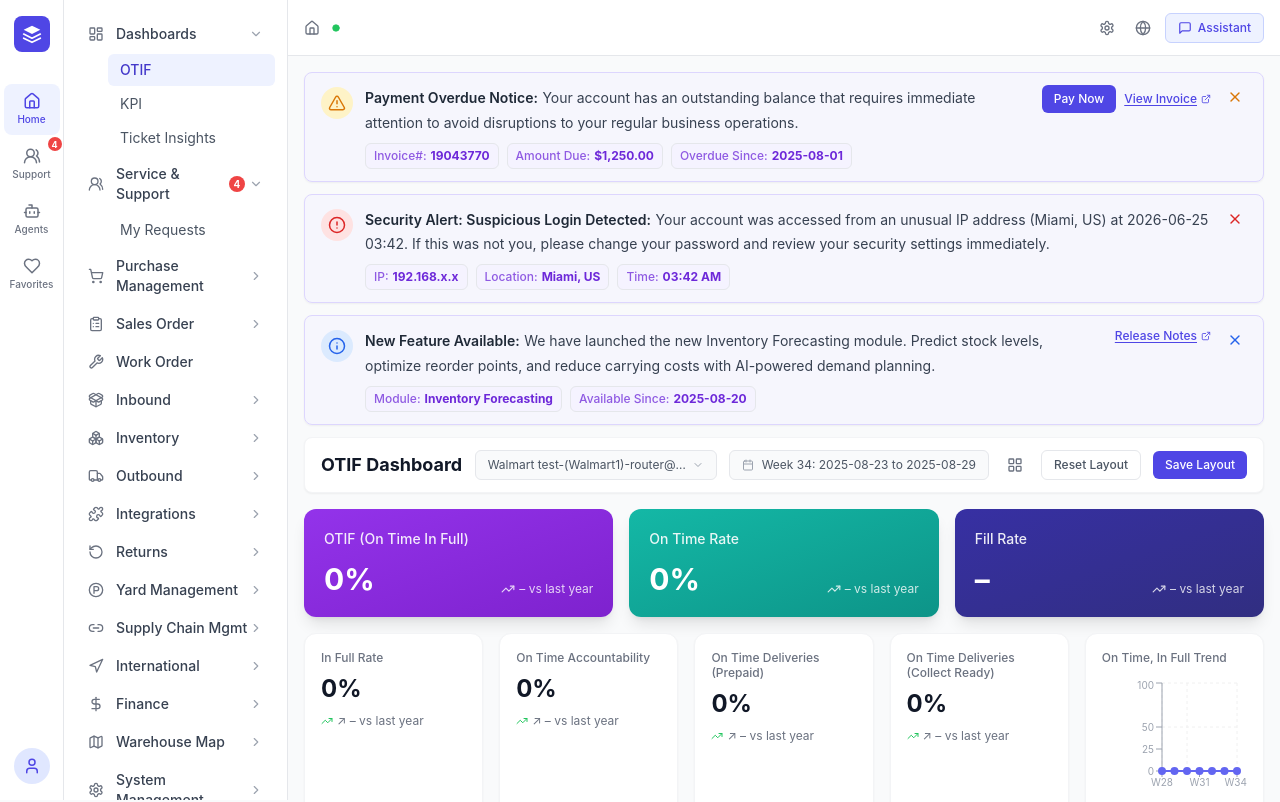
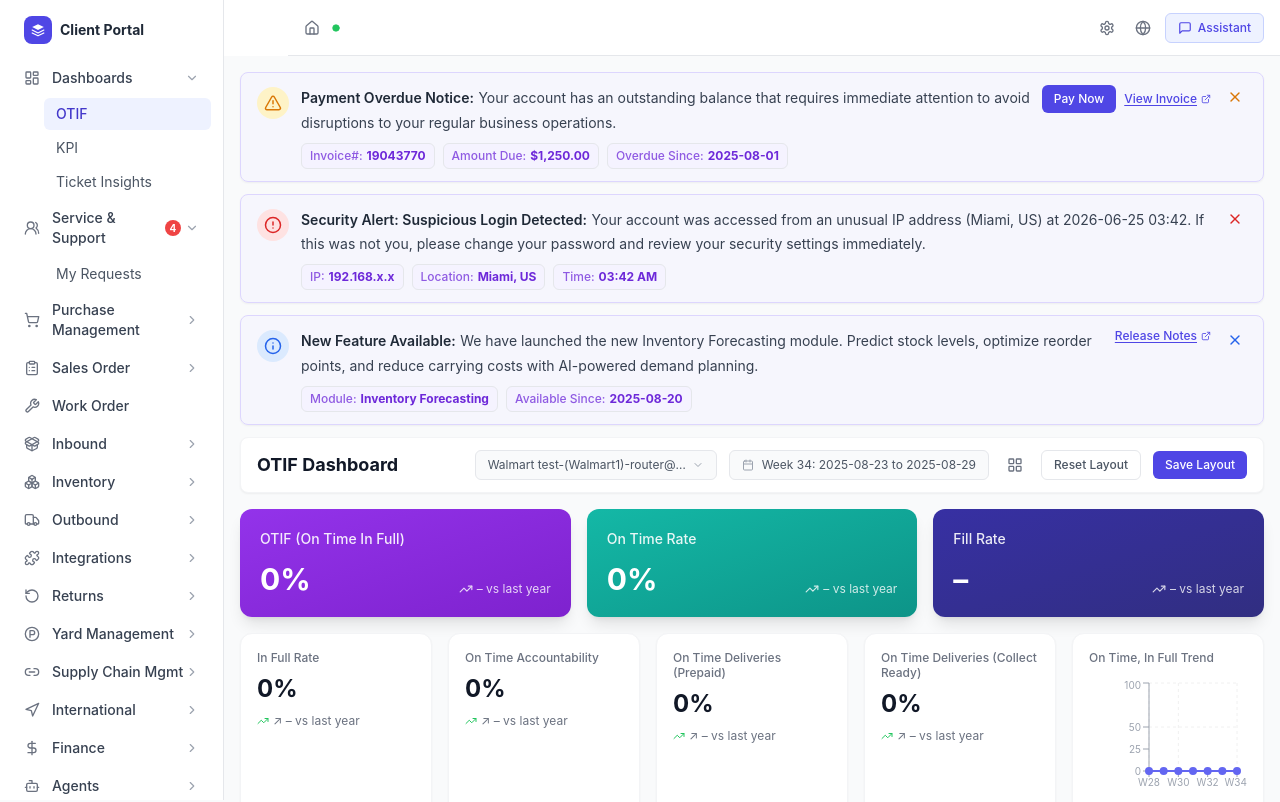
Before and after one commit to WYJade/CP-Announcement-management, a React (Vite) app: page / in a window 1280 px wide. Shown: the top 802 px of the page. Built offline with nearby package versions, Linux system fonts and the light colour scheme.

Commit message:
feat: remove IconSidebar, promote all menus to single-level nav with Agents section after Finance

```diff
--- a/src/components/Layout/Layout.tsx
+++ b/src/components/Layout/Layout.tsx
@@ -1,5 +1,4 @@
 import { Outlet, useLocation } from 'react-router-dom'
-import IconSidebar from './IconSidebar'
 import NavSidebar from './NavSidebar'
 import Header from './Header'
 import AnnouncementBanner from '../common/AnnouncementBanner'
@@ -10,12 +9,11 @@ function Layout() {
 
   return (
     <div className="min-h-screen bg-gray-50">
-      <IconSidebar />
-      {!isAgentsPage && <NavSidebar />}
+      <NavSidebar />
       <Header />
-      <main className={`${isAgentsPage ? 'ml-16' : 'ml-72'} mt-14 p-4 overflow-auto`}>
-        {!isAgentsPage && <AnnouncementBanner />}
-        <div className={isAgentsPage ? '' : 'mt-3'}>
+      <main className={`ml-56 mt-14 p-4 overflow-auto`}>
+        <AnnouncementBanner />
+        <div className="mt-3">
           <Outlet />
         </div>
       </main>
--- a/src/components/Layout/NavSidebar.tsx
+++ b/src/components/Layout/NavSidebar.tsx
@@ -21,6 +21,12 @@ import {
   Users2,
   Navigation,
   Archive,
+  Bot,
+  MessageSquare,
+  Zap,
+  Store,
+  Heart,
+  Clock,
 } from 'lucide-react'
 import { useCollaboration } from '../../context/CollaborationContext'
 
@@ -160,6 +166,18 @@ const menuItems: MenuItem[] = [
     ],
   },
   {
+    id: 'agents',
+    label: 'Agents',
+    icon: <Bot size={16} />,
+    expandable: true,
+    children: [
+      { id: 'agent-chat', label: 'Chat', path: '/agents?nav=chat' },
+      { id: 'agent-workstation', label: 'Agent Workstation', path: '/agents?nav=workstation' },
+      { id: 'agent-customize', label: 'Customize', path: '/agents?nav=customize' },
+      { id: 'agent-marketplace', label: 'Marketplace', path: '/agents?nav=marketplace' },
+    ],
+  },
+  {
     id: 'warehouse-map',
     label: 'Warehouse Map',
     icon: <Map size={16} />,
@@ -220,8 +238,19 @@ function NavSidebar() {
   }
 
   return (
-    <div className="w-56 bg-white border-r border-gray-200 h-screen fixed left-16 top-0 z-40 overflow-y-auto">
+    <div className="w-56 bg-white border-r border-gray-200 h-screen fixed left-0 top-0 z-40 overflow-y-auto">
       <div className="py-4 px-3">
+        {/* Logo */}
+        <div className="flex items-center gap-2 px-3 mb-4">
+          <div className="w-7 h-7 bg-primary-600 rounded-lg flex items-center justify-center">
+            <svg width="14" height="14" viewBox="0 0 24 24" fill="none" xmlns="http://www.w3.org/2000/svg">
+              <path d="M12 2L2 7L12 12L22 7L12 2Z" fill="white" />
+              <path d="M2 17L12 22L22 17" stroke="white" strokeWidth="2" strokeLinecap="round" strokeLinejoin="round" />
+              <path d="M2 12L12 17L22 12" stroke="white" strokeWidth="2" strokeLinecap="round" strokeLinejoin="round" />
+            </svg>
+          </div>
+          <span className="text-sm font-bold text-gray-800">Client Portal</span>
+        </div>
         <nav className="space-y-0.5">
           {menuItems.map((item) => {
             const isCollaboration = item.id === 'support'
```
